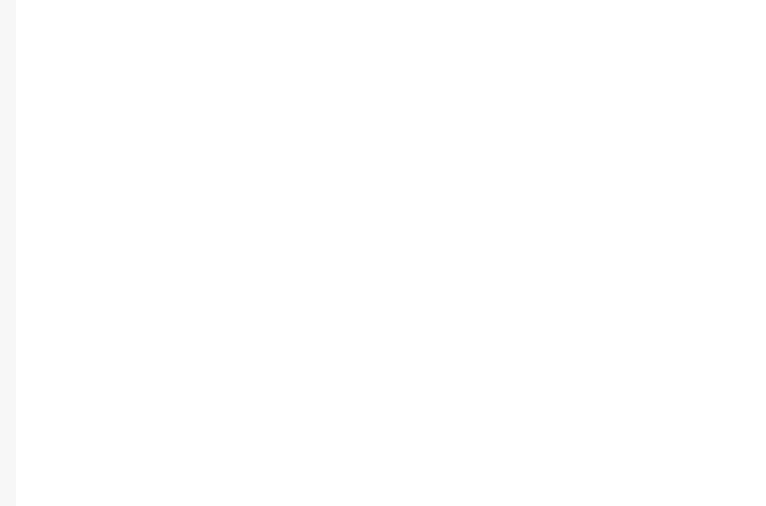
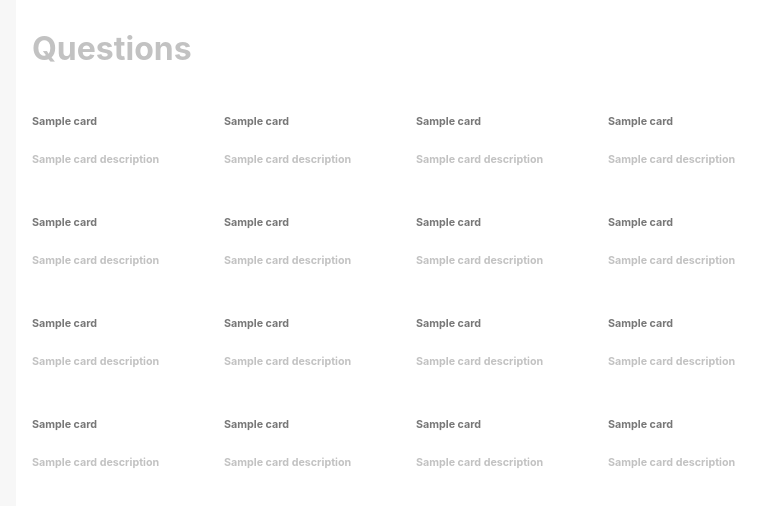
Before and after one commit to najafsen/hey-car, a React app: page /questions in a window 1280 px wide. Shown: the top 506 px of the page, without its empty margins (224-990 px from the left). Built offline with nearby package versions, Linux system fonts and the light colour scheme.

Commit message:
feat(card): create the basic component

```diff
--- /dev/null
+++ b/src/components/card/card.tsx
@@ -0,0 +1,21 @@
+import styled from "styled-components";
+import { PropsWithChildren } from "../../types/global";
+
+const CardHeader = styled.h6`
+  color: #777777;
+`;
+
+const CardContent = styled.h6`
+  color: #c2c2c2;
+`;
+
+interface CardProps extends PropsWithChildren {
+  header: string;
+}
+
+export const Card = ({ header, children }: CardProps) => (
+  <article>
+    <CardHeader>{header}</CardHeader>
+    <CardContent>{children}</CardContent>
+  </article>
+);
--- /dev/null
+++ b/src/components/pageContent/pageContent.tsx
@@ -0,0 +1,7 @@
+import { PropsWithChildren } from "../../types/global";
+
+interface PageContentProps extends PropsWithChildren {}
+
+export const PageContent = ({ children }: PageContentProps) => (
+  <article>{children}</article>
+);
--- /dev/null
+++ b/src/components/pageHeader/pageHeader.tsx
@@ -0,0 +1,14 @@
+import styled from "styled-components";
+import { PropsWithChildren } from "../../types/global";
+
+const H1 = styled.h1`
+  color: #c2c2c2;
+`;
+
+interface PageHeaderProps extends PropsWithChildren {}
+
+export const PageHeader = ({ children }: PageHeaderProps) => (
+  <header>
+    <H1>{children}</H1>
+  </header>
+);
--- /dev/null
+++ b/src/constants/styles.ts
@@ -0,0 +1 @@
+export const mdMinWidth = "768px";
--- a/src/layout/layout.tsx
+++ b/src/layout/layout.tsx
@@ -1,4 +1,5 @@
 import styled from "styled-components";
+import { mdMinWidth } from "../constants/styles";
 
 const mainBackground = "#F7F7F7";
 const contentBackground = "#FFFFFF";
@@ -12,11 +13,11 @@ const Main = styled.main`
 
 const MainContent = styled.div`
   width: 100%;
+  padding: 8px 16px;
   background-color: ${contentBackground};
 
-  @media (min-width: 768px) {
+  @media (min-width: ${mdMinWidth}) {
     width: 768px;
-    padding: 8px 16px;
   }
 `;
 
--- a/src/pages/home.tsx
+++ /dev/null
@@ -1,5 +0,0 @@
-import { FunctionComponent } from "react";
-
-export const Home: FunctionComponent<{}> = () => {
-  return <h1>Home</h1>;
-};
--- a/src/router/router.tsx
+++ b/src/router/router.tsx
@@ -1,20 +1,12 @@
-import { Switch, Route } from "react-router-dom";
-import { Details } from "../pages/details";
-import { Home } from "../pages/home";
-import { New } from "../pages/new";
+import { Switch, Route, Redirect } from "react-router-dom";
+import { QuestionsRouter } from "../views/questions/questions.router";
 
 export const Router = () => (
   <Switch>
     <Route exact path="/">
-      <Home />
+      <Redirect to="/questions" />
     </Route>
 
-    <Route exact path="/details">
-      <Details />
-    </Route>
-
-    <Route exact path="/new">
-      <New />
-    </Route>
+    <QuestionsRouter />
   </Switch>
 );
--- /dev/null
+++ b/src/types/global.ts
@@ -0,0 +1,5 @@
+import { ReactNode } from "react";
+
+export interface PropsWithChildren<TChildren = ReactNode> {
+  children?: TChildren;
+}
--- /dev/null
+++ b/src/views/questions/questions.router.tsx
@@ -0,0 +1,14 @@
+import { Switch, Route } from "react-router-dom";
+import { QuestionDetails } from "./views/details/questionDetails";
+import { QuestionsList } from "./views/list/questionsList";
+import { QuestionNew } from "./views/new/questionNew";
+
+const basePath = "questions";
+
+export const QuestionsRouter = () => (
+  <Switch>
+    <Route exact path={`/${basePath}`} component={QuestionsList} />
+    <Route path={`/${basePath}/new`} component={QuestionNew} />
+    <Route path={`/${basePath}/details/:id`} component={QuestionDetails} />
+  </Switch>
+);
--- a/src/pages/details.tsx
+++ b/src/views/questions/views/details/questionDetails.tsx
@@ -1,5 +1,5 @@
 import { FunctionComponent } from "react";
 
-export const Details: FunctionComponent = () => {
+export const QuestionDetails: FunctionComponent = () => {
   return <h1>Details</h1>;
 };
--- /dev/null
+++ b/src/views/questions/views/list/questionsList.tsx
@@ -0,0 +1,43 @@
+import { FunctionComponent } from "react";
+import styled from "styled-components";
+import { Card } from "../../../../components/card/card";
+import { PageContent } from "../../../../components/pageContent/pageContent";
+import { PageHeader } from "../../../../components/pageHeader/pageHeader";
+import { mdMinWidth } from "../../../../constants/styles";
+
+const List = styled.div`
+  display: grid;
+
+  @media (min-width: ${mdMinWidth}) {
+    grid-auto-flow: row;
+    grid-template-columns: repeat(auto-fill, minmax(160px, 1fr));
+  }
+`;
+
+export const QuestionsList: FunctionComponent<{}> = () => {
+  return (
+    <>
+      <PageHeader>Questions</PageHeader>
+      <PageContent>
+        <List>
+          <Card header="Sample card">Sample card description</Card>
+          <Card header="Sample card">Sample card description</Card>
+          <Card header="Sample card">Sample card description</Card>
+          <Card header="Sample card">Sample card description</Card>
+          <Card header="Sample card">Sample card description</Card>
+          <Card header="Sample card">Sample card description</Card>
+          <Card header="Sample card">Sample card description</Card>
+          <Card header="Sample card">Sample card description</Card>
+          <Card header="Sample card">Sample card description</Card>
+          <Card header="Sample card">Sample card description</Card>
+          <Card header="Sample card">Sample card description</Card>
+          <Card header="Sample card">Sample card description</Card>
+          <Card header="Sample card">Sample card description</Card>
+          <Card header="Sample card">Sample card description</Card>
+          <Card header="Sample card">Sample card description</Card>
+          <Card header="Sample card">Sample card description</Card>
+        </List>
+      </PageContent>
+    </>
+  );
+};
--- a/src/pages/new.tsx
+++ b/src/views/questions/views/new/questionNew.tsx
@@ -1,5 +1,5 @@
 import { FunctionComponent } from "react";
 
-export const New: FunctionComponent<{}> = () => {
+export const QuestionNew: FunctionComponent<{}> = () => {
   return <h1>New</h1>;
 };
```
